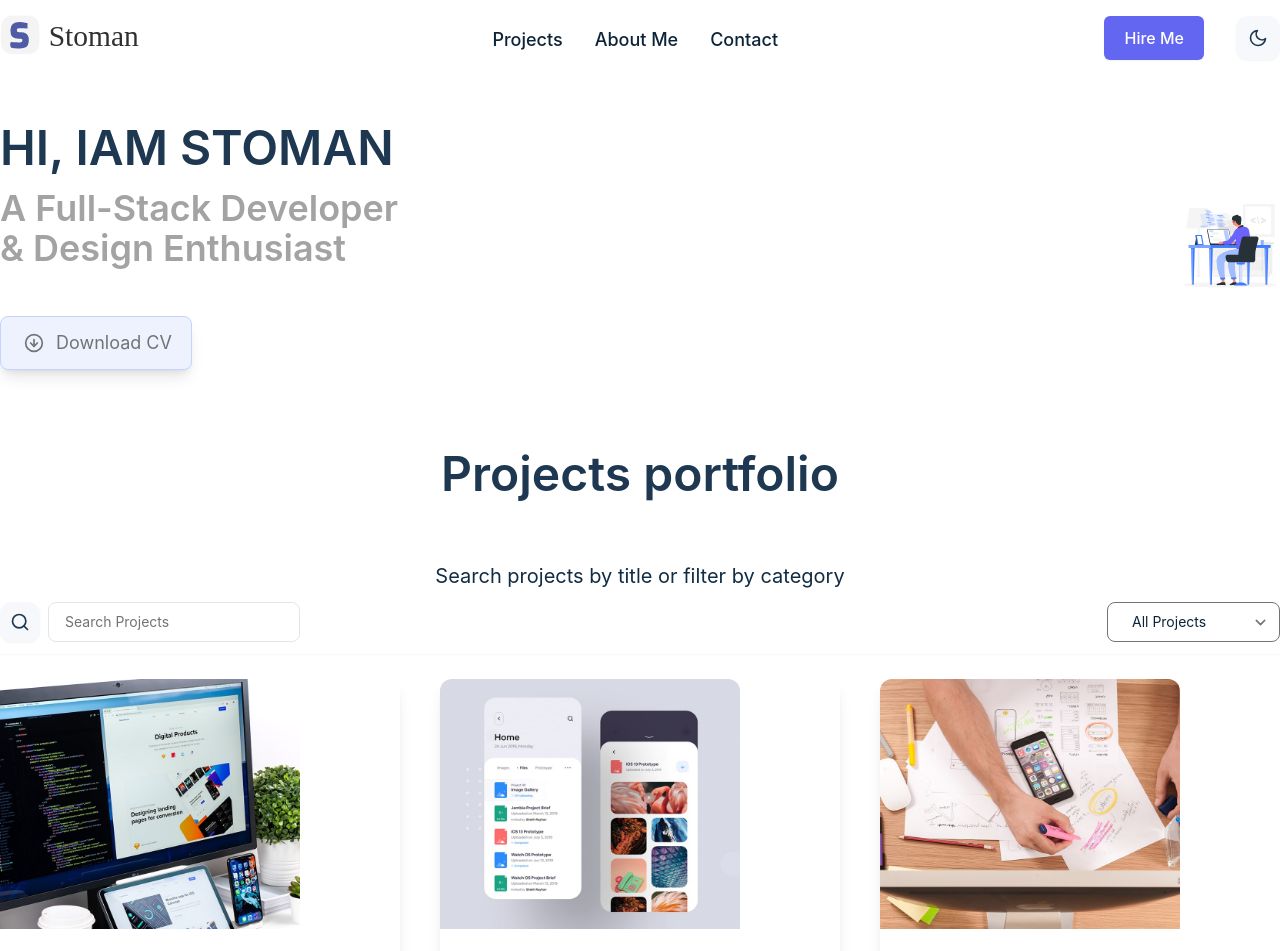
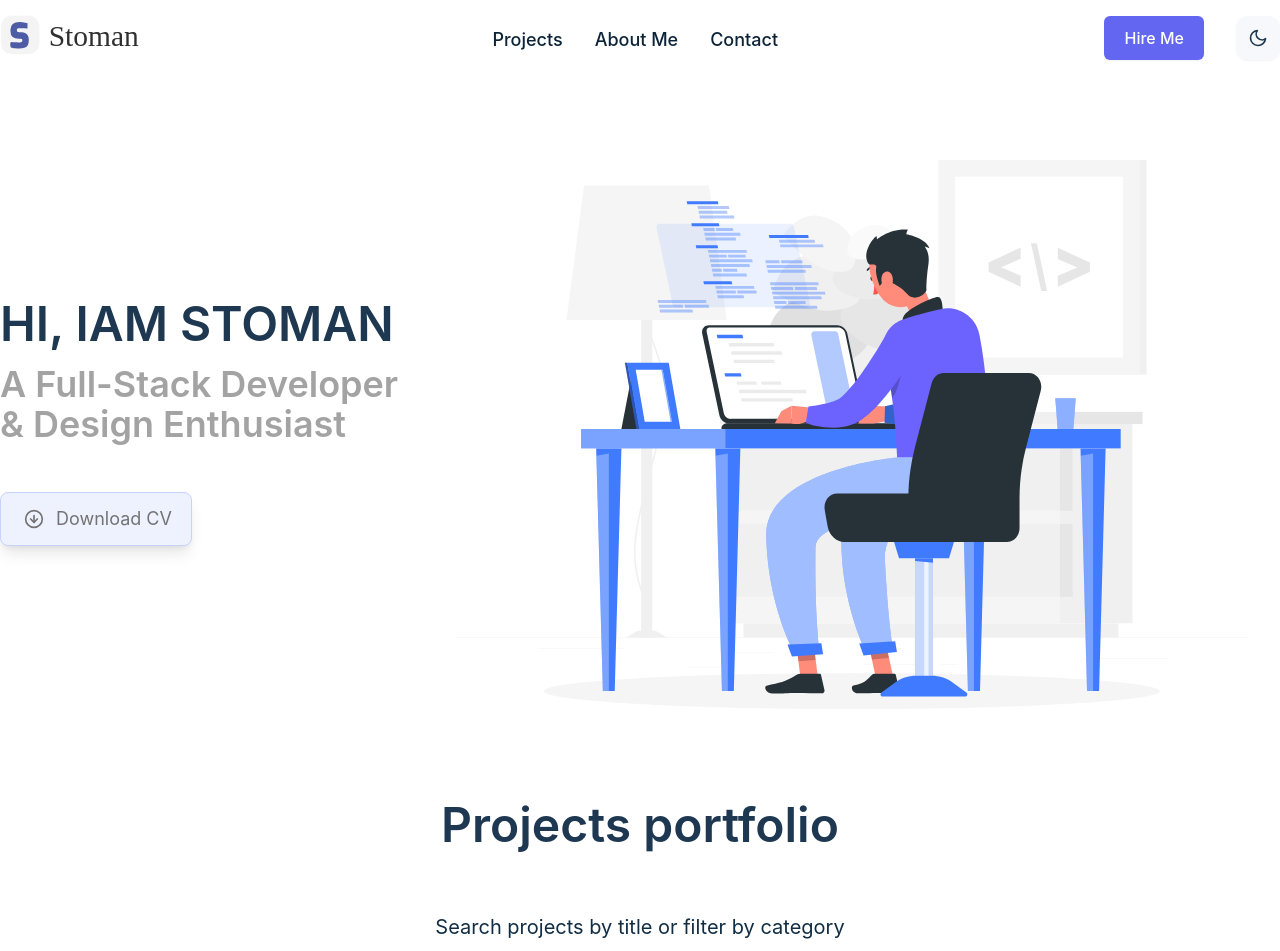
Before and after one commit to Hornet-Developer/Portfolio-Next.js, a Next.js app: page / in a window 1280 px wide. Shown: the part 40-991 px from the top of the page. Built offline with nearby package versions, Linux system fonts and the light colour scheme.

Commit message:
Fix image issue

```diff
--- a/components/about/AboutClientSingle.js
+++ b/components/about/AboutClientSingle.js
@@ -2,16 +2,14 @@ import Image from 'next/image';
 
 function AboutClientSingle({ title, image }) {
 	return (
-		<div className="py-5 px-10 border bg-neutral-100 border-ternary-light dark:border-ternary-dark  shadow-sm rounded-lg mb-5 cursor-pointer">
-			<Image src={image} className="client-image" alt={title} />
-			<style jsx>
-				{`
-					.client-image {
-						width: calc(100vw - 4em);
-						border: 1px solid red !important;
-					}
-				`}
-			</style>
+		<div className="py-5 px-10 border bg-secondary-light border-ternary-light dark:border-ternary-dark  shadow-sm rounded-lg mb-5 cursor-pointer">
+			<Image
+				src={image}
+				alt={title}
+				layout="responsive"
+				width={100}
+				height={50}
+			/>
 		</div>
 	);
 }
--- a/components/projects/ProjectSingle.js
+++ b/components/projects/ProjectSingle.js
@@ -24,8 +24,9 @@ const ProjectSingle = (props) => {
 							src={props.img}
 							className="rounded-t-xl border-none"
 							alt="Single Project"
-							width={300}
-							height={250}
+							layout="responsive"
+							width={100}
+							height={90}
 						/>
 					</div>
 					<div className="text-center px-4 py-6">
--- a/components/shared/AppBanner.js
+++ b/components/shared/AppBanner.js
@@ -5,9 +5,6 @@ import useThemeSwitcher from '../../hooks/useThemeSwitcher';
 
 function AppBanner() {
 	const [activeTheme] = useThemeSwitcher();
-
-	const developerImageWidth = '100%';
-	const developerImageHeight = '100%';
 
 	return (
 		<motion.section
@@ -69,8 +66,9 @@ function AppBanner() {
 				className="w-full sm:w-2/3 text-right float-right mt-8 sm:mt-0"
 			>
 				<Image
-					width={developerImageWidth}
-					height={developerImageHeight}
+					width={100}
+					height={70}
+					layout="responsive"
 					src={
 						activeTheme === 'dark'
 							? '/images/developer.svg'
```
